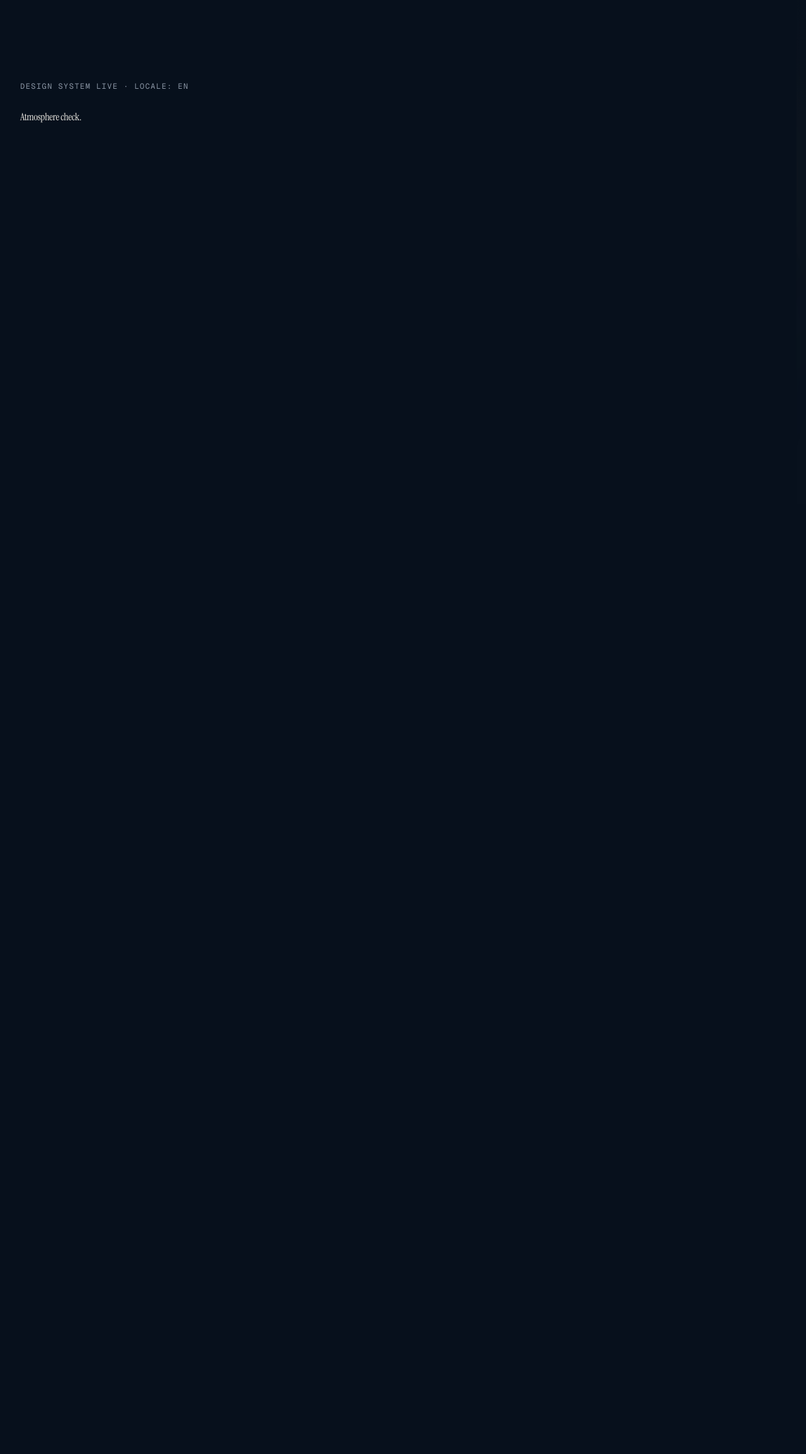
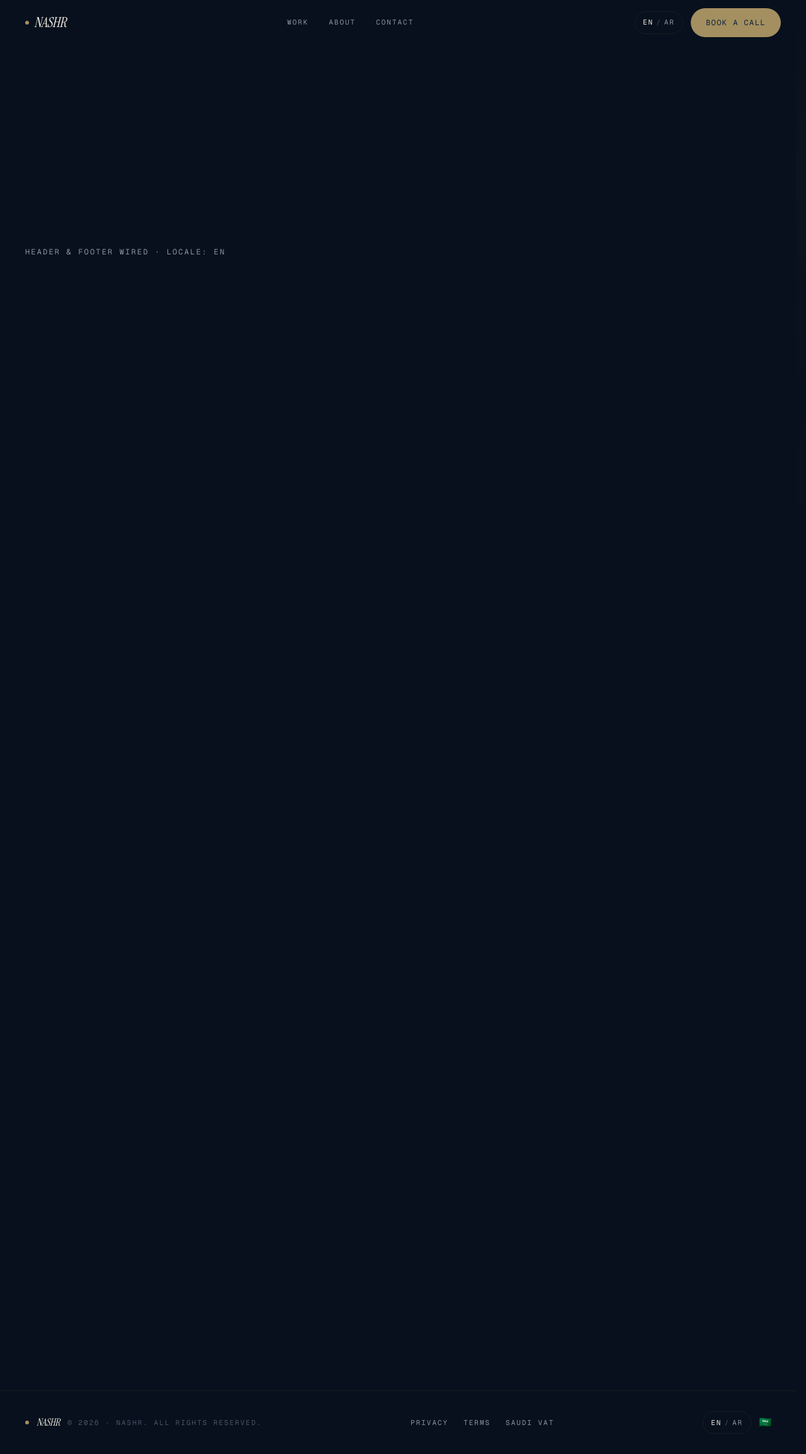
Before and after one commit to mismail6963/nashr-main-website, a Next.js app: page /en in a window 1280 px wide. Shown: the whole page at 63% size. Before the commit the page ends 1600 px from the top, so only its background shows below. Built offline with nearby package versions, Linux system fonts and the light colour scheme.

Commit message:
Add Header (blur-on-scroll) and Footer (mono links)

```diff
--- a/app/[locale]/page.tsx
+++ b/app/[locale]/page.tsx
@@ -1,4 +1,7 @@
 import { setRequestLocale } from "next-intl/server";
+import { Header } from "@/components/Header";
+import { Footer } from "@/components/Footer";
+import { CustomCursor } from "@/components/ui/CustomCursor";
 
 export default async function HomePage({
   params,
@@ -9,31 +12,29 @@ export default async function HomePage({
   setRequestLocale(locale);
 
   return (
-    <main id="main" style={{ minHeight: "200vh", padding: "8rem 2rem" }}>
+    <>
+      <CustomCursor />
+      <Header />
+      <main id="main" className="relative">
+        <section id="hero" className="flex min-h-screen items-center px-6 md:px-10">
           <p
             className="font-mono"
             style={{
               color: "var(--fg-muted)",
               fontSize: 12,
-          letterSpacing: "0.12em",
+              letterSpacing: "0.18em",
               textTransform: "uppercase",
               fontFamily: "var(--font-mono), monospace",
             }}
           >
-        Design system live · locale: {locale}
+            Header & footer wired · locale: {locale}
           </p>
-      <h1
-        style={{
-          fontFamily: "var(--font-display), serif",
-          fontSize: "var(--text-display)",
-          lineHeight: 0.95,
-          letterSpacing: "-0.02em",
-          marginTop: "2rem",
-          maxWidth: "20ch",
-        }}
-      >
-        Atmosphere check.
-      </h1>
+        </section>
+        <section id="what" style={{ minHeight: "60vh" }} />
+        <section id="how" style={{ minHeight: "60vh" }} />
+        <section id="contact" style={{ minHeight: "40vh" }} />
       </main>
+      <Footer />
+    </>
   );
 }
--- /dev/null
+++ b/components/Footer.tsx
@@ -0,0 +1,66 @@
+"use client";
+
+import { useTranslations } from "next-intl";
+import { LangToggle } from "@/components/ui/LangToggle";
+
+export function Footer() {
+  const t = useTranslations("footer");
+
+  return (
+    <footer className="relative mt-32 border-t border-[var(--surface-line)]">
+      <div className="mx-auto flex max-w-[1280px] flex-col gap-6 px-6 py-8 md:flex-row md:items-center md:justify-between md:px-10">
+        {/* Left: wordmark + copyright */}
+        <div className="force-ltr flex items-center gap-3">
+          <span
+            aria-hidden
+            className="h-1.5 w-1.5 rounded-full bg-[var(--gold)]"
+          />
+          <span
+            className="italic text-[16px] tracking-[-0.02em] text-[var(--fg)]"
+            style={{ fontFamily: "var(--font-display), serif" }}
+          >
+            NASHR
+          </span>
+          <span
+            className="font-mono text-[11px] uppercase tracking-[0.18em] text-[var(--fg-faint)]"
+            style={{ fontFamily: "var(--font-mono), monospace" }}
+          >
+            © 2026 · {t("rights")}
+          </span>
+        </div>
+
+        {/* Center: quiet links */}
+        <nav className="flex items-center gap-6">
+          {(["privacy", "terms", "vat"] as const).map((key) => (
+            <a
+              key={key}
+              href="#"
+              className="group relative font-mono text-[11px] uppercase tracking-[0.18em] text-[var(--fg-muted)] transition-colors hover:text-[var(--fg)]"
+              style={{ fontFamily: "var(--font-mono), monospace" }}
+            >
+              {t(key)}
+              <span
+                aria-hidden
+                className="absolute -bottom-1 left-0 h-px w-full origin-left scale-x-0 bg-[var(--gold)] transition-transform duration-300 group-hover:scale-x-100"
+                style={{ transitionTimingFunction: "var(--ease-out-expo)" }}
+              />
+            </a>
+          ))}
+        </nav>
+
+        {/* Right: lang toggle + tiny KSA flag */}
+        <div className="flex items-center gap-3">
+          <LangToggle />
+          <span
+            aria-label="Saudi Arabia"
+            title="Saudi Arabia"
+            className="text-[16px]"
+            style={{ filter: "saturate(1.05)" }}
+          >
+            🇸🇦
+          </span>
+        </div>
+      </div>
+    </footer>
+  );
+}
--- /dev/null
+++ b/components/Header.tsx
@@ -0,0 +1,88 @@
+"use client";
+
+import { useEffect, useState } from "react";
+import { useLocale, useTranslations } from "next-intl";
+import { motion } from "motion/react";
+import { Button } from "@/components/ui/Button";
+import { LangToggle } from "@/components/ui/LangToggle";
+import { getContactLinks } from "@/lib/contact";
+
+export function Header() {
+  const t = useTranslations("nav");
+  const locale = useLocale();
+  const { calcom } = getContactLinks(locale);
+  const [scrolled, setScrolled] = useState(false);
+
+  useEffect(() => {
+    const onScroll = () => setScrolled(window.scrollY > 40);
+    onScroll();
+    window.addEventListener("scroll", onScroll, { passive: true });
+    return () => window.removeEventListener("scroll", onScroll);
+  }, []);
+
+  return (
+    <motion.header
+      initial={{ y: -20, opacity: 0 }}
+      animate={{ y: 0, opacity: 1 }}
+      transition={{ duration: 0.7, ease: [0.16, 1, 0.3, 1], delay: 0.2 }}
+      className="fixed inset-x-0 top-0 z-50 h-[72px]"
+      style={{
+        backdropFilter: scrolled ? "blur(20px) saturate(160%)" : "none",
+        WebkitBackdropFilter: scrolled ? "blur(20px) saturate(160%)" : "none",
+        backgroundColor: scrolled ? "rgba(7, 16, 28, 0.72)" : "transparent",
+        borderBottom: scrolled ? "1px solid var(--surface-line)" : "1px solid transparent",
+        transition:
+          "background-color 300ms var(--ease-out-expo), border-color 300ms var(--ease-out-expo), backdrop-filter 300ms var(--ease-out-expo)",
+      }}
+    >
+      <div className="mx-auto flex h-full max-w-[1280px] items-center justify-between px-6 md:px-10">
+        {/* Wordmark */}
+        <a
+          href="#hero"
+          className="force-ltr group flex items-center gap-2 focus-visible:outline-none"
+          aria-label="NASHR — home"
+        >
+          <span
+            aria-hidden
+            className="h-1.5 w-1.5 rounded-full bg-[var(--gold)] transition-transform duration-300 group-hover:scale-150"
+          />
+          <span
+            className="italic text-[22px] tracking-[-0.02em] text-[var(--fg)]"
+            style={{ fontFamily: "var(--font-display), serif" }}
+          >
+            NASHR
+          </span>
+        </a>
+
+        {/* Center nav */}
+        <nav className="hidden items-center gap-8 md:flex">
+          {(["work", "about", "contact"] as const).map((key) => (
+            <a
+              key={key}
+              href={`#${key === "contact" ? "contact" : key === "about" ? "what" : "how"}`}
+              className="group relative font-mono text-[11px] uppercase tracking-[0.18em] text-[var(--fg-muted)] transition-colors hover:text-[var(--fg)]"
+              style={{ fontFamily: "var(--font-mono), monospace" }}
+            >
+              {t(key)}
+              <span
+                aria-hidden
+                className="absolute -bottom-1 left-0 h-px w-full origin-left scale-x-0 bg-[var(--gold)] transition-transform duration-300 group-hover:scale-x-100"
+                style={{ transitionTimingFunction: "var(--ease-out-expo)" }}
+              />
+            </a>
+          ))}
+        </nav>
+
+        {/* Right: lang + CTA */}
+        <div className="flex items-center gap-3">
+          <LangToggle />
+          <div className="hidden sm:block">
+            <Button variant="primary" href={calcom} external>
+              {t("cta")}
+            </Button>
+          </div>
+        </div>
+      </div>
+    </motion.header>
+  );
+}
--- a/messages/ar.json
+++ b/messages/ar.json
@@ -1,3 +1,14 @@
 {
-  "_scaffold": "Scaffold placeholder — real copy lands in step 10."
+  "nav": {
+    "work": "أعمالنا",
+    "about": "من نحن",
+    "contact": "تواصل",
+    "cta": "احجز مكالمة"
+  },
+  "footer": {
+    "rights": "نَشْر. جميع الحقوق محفوظة.",
+    "privacy": "الخصوصية",
+    "terms": "الشروط",
+    "vat": "ضريبة القيمة المضافة"
+  }
 }
--- a/messages/en.json
+++ b/messages/en.json
@@ -1,3 +1,14 @@
 {
-  "_scaffold": "Scaffold placeholder — real copy lands in step 10."
+  "nav": {
+    "work": "Work",
+    "about": "About",
+    "contact": "Contact",
+    "cta": "Book a call"
+  },
+  "footer": {
+    "rights": "NASHR. All rights reserved.",
+    "privacy": "Privacy",
+    "terms": "Terms",
+    "vat": "Saudi VAT"
+  }
 }
```
Lines whose indentation alone changed are shown as unchanged.
